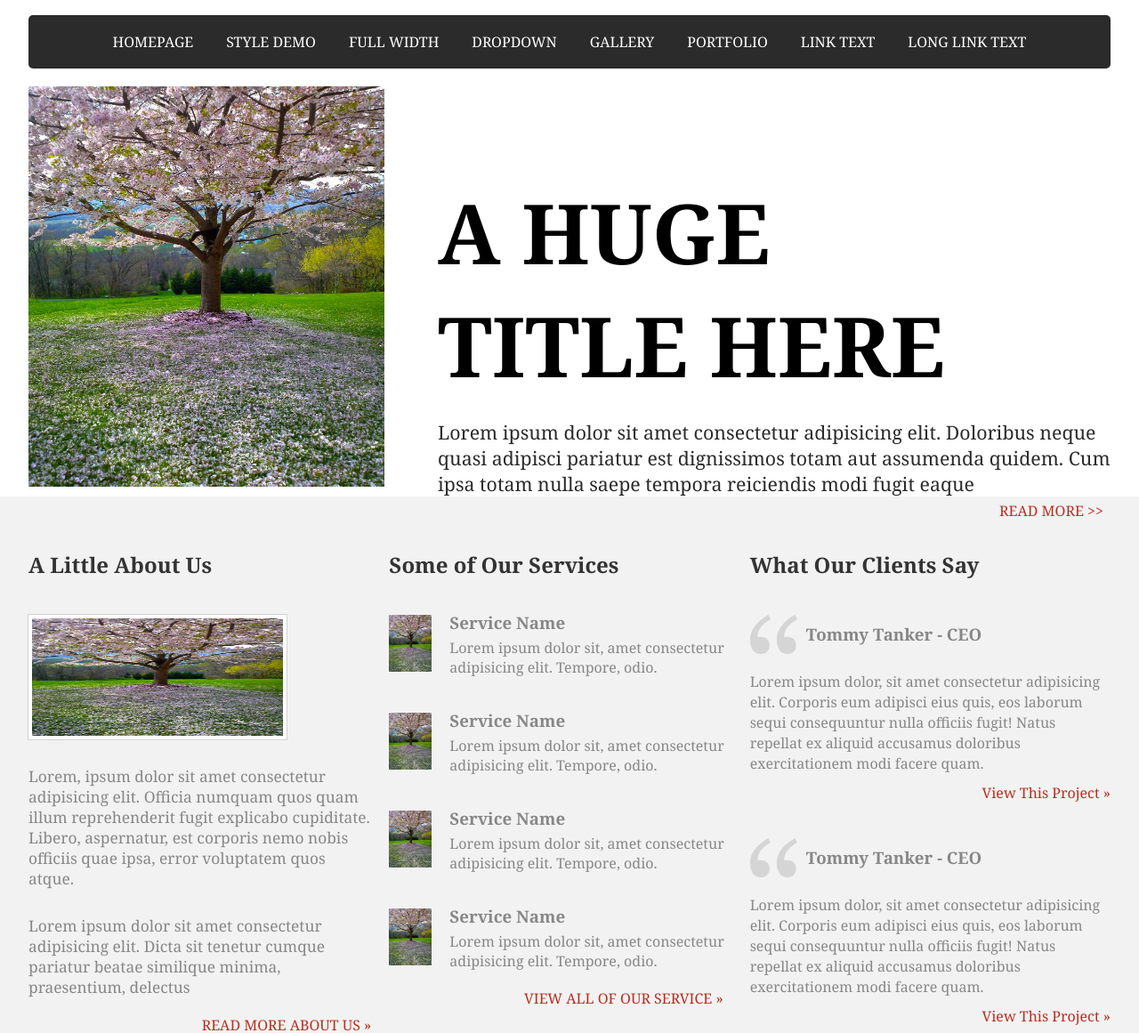
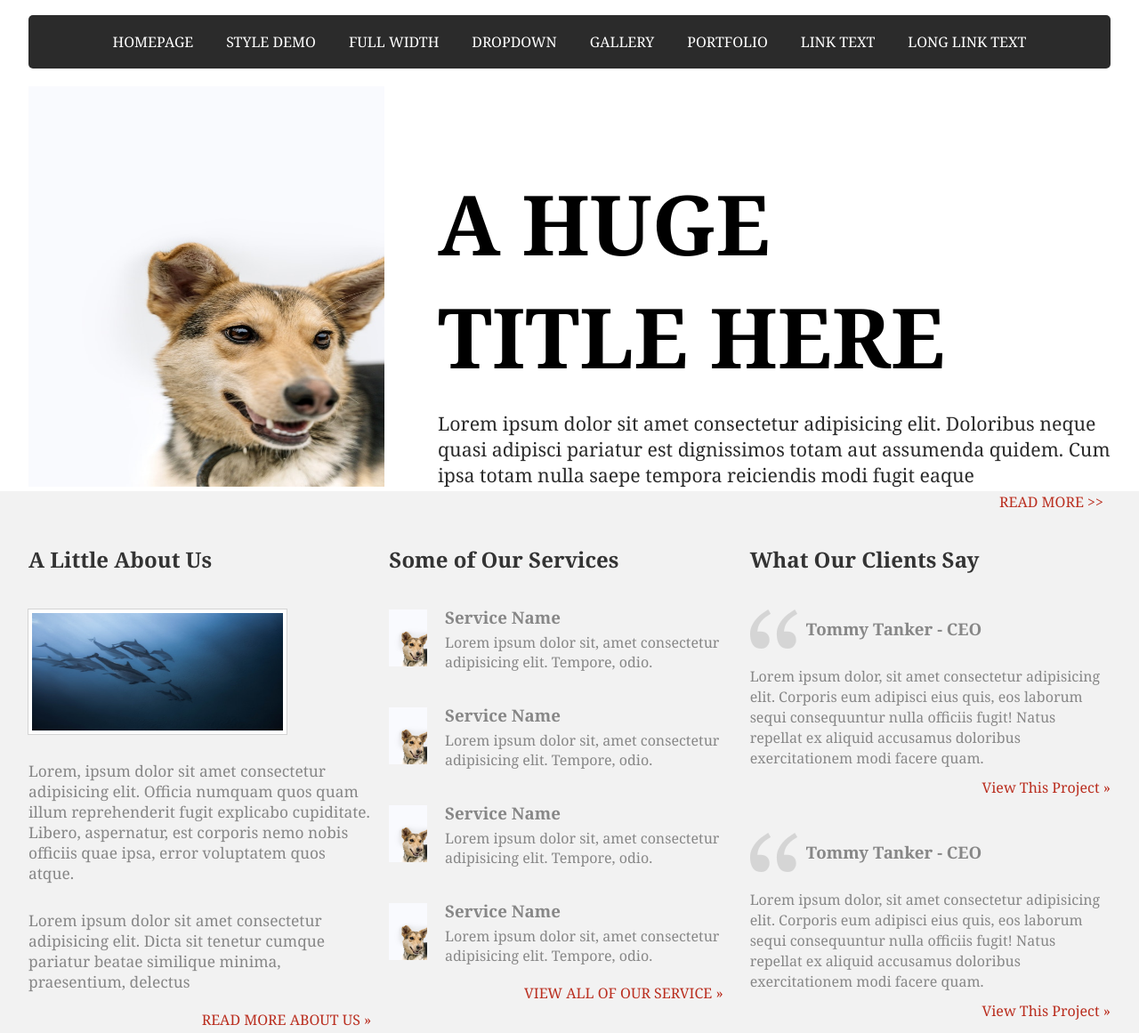
Before and after one commit to mubinkhan17102/ost-templete, a plain HTML site: page index.html in a window 1280 px wide. Shown: the part 149-1310 px from the top of the page at 89% size. Drawn offline with Linux system fonts and the light colour scheme.

Commit message:
Some fixes

```diff
--- a/css/style.css
+++ b/css/style.css
@@ -92,16 +92,18 @@ html {
 }
 /* Banner section */
 .hero {
+  margin: 0;
   display: flex;
   padding-top: 20px;
 }
 .heroleft img {
   width: 400px;
   height: 450px;
+  margin: 0;
 }
 .heroright {
   padding-left: 60px;
-  padding-top: 100px;
+  padding-top: 90px;
 }
 .heroright h1 {
   font-size: 70pt;
@@ -317,7 +319,7 @@ html {
   background-color: #f2f2f2;
   display: flex;
   justify-content: space-between;
-  padding: 30px 10px;
+  padding: 30px 30px;
 }
 /* Utilitise class for genaral use */
 .container {
--- a/index.html
+++ b/index.html
@@ -50,7 +50,7 @@
 
     <section class="container hero">
       <div class="heroleft">
-        <img src="img/banner.jpg" alt="" />
+        <img src="img/dog.jpg" alt="" />
       </div>
       <div class="heroright">
         <h1>
@@ -69,7 +69,7 @@
       <div class="maincontent container">
         <div class="about">
           <h2>A Little About Us</h2>
-          <img src="img/banner.jpg" width="290" height="140" alt="" />
+          <img src="img/dolphin.jpg" width="290" height="140" alt="" />
           <p>
             Lorem, ipsum dolor sit amet consectetur adipisicing elit. Officia
             numquam quos quam illum reprehenderit fugit explicabo cupiditate.
@@ -86,7 +86,7 @@
         <div class="service">
           <h2>Some of Our Services</h2>
           <div class="servicedetail">
-            <img src="img/banner.jpg" width="64" height="64" alt="" />
+            <img src="img/dog.jpg" width="64" height="64" alt="" />
             <div>
               <h3>Service Name</h3>
               <p>
@@ -96,7 +96,7 @@
             </div>
           </div>
           <div class="servicedetail">
-            <img src="img/banner.jpg" width="64" height="64" alt="" />
+            <img src="img/dog.jpg" width="64" height="64" alt="" />
             <div>
               <h3>Service Name</h3>
               <p>
@@ -106,7 +106,7 @@
             </div>
           </div>
           <div class="servicedetail">
-            <img src="img/banner.jpg" width="64" height="64" alt="" />
+            <img src="img/dog.jpg" width="64" height="64" alt="" />
             <div>
               <h3>Service Name</h3>
               <p>
@@ -116,7 +116,7 @@
             </div>
           </div>
           <div class="servicedetail">
-            <img src="img/banner.jpg" width="64" height="64" alt="" />
+            <img src="img/dog.jpg" width="64" height="64" alt="" />
             <div>
               <h3>Service Name</h3>
               <p>
```
Also changed, not shown: img/banner.jpg (deleted), img/dog.jpg (added), img/dolphin.jpg (added), img/jessica.jpg (added).
